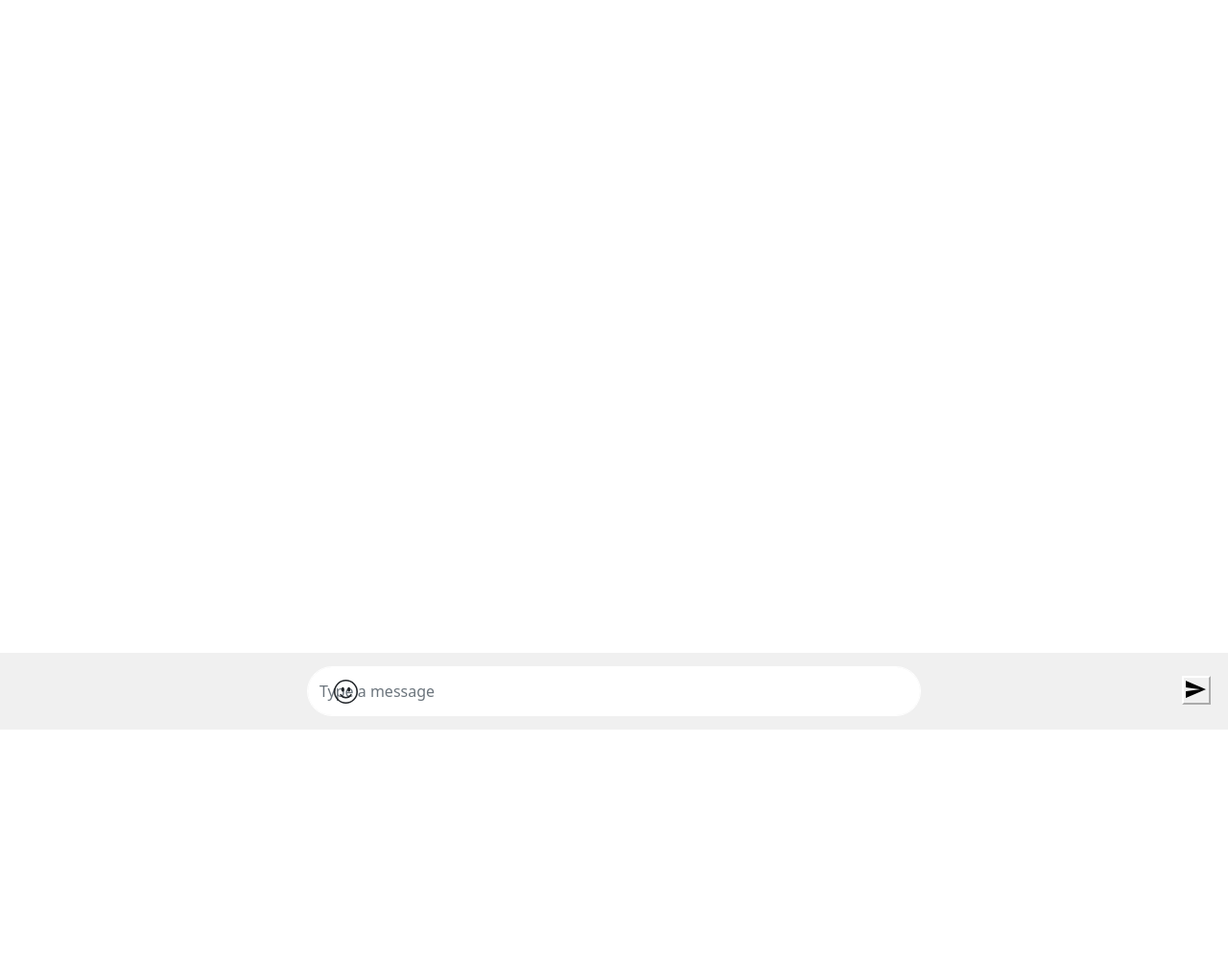
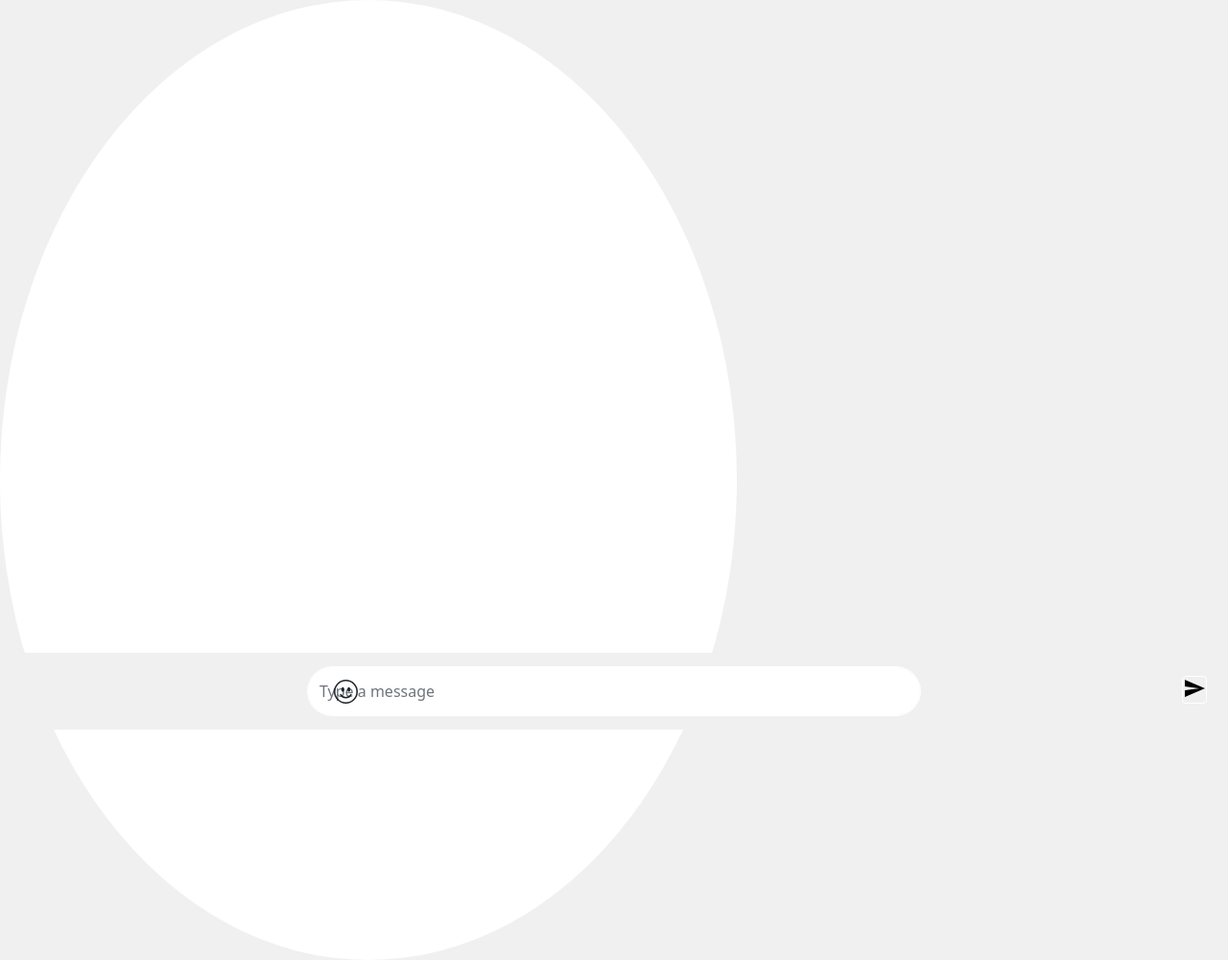
Before and after one commit to Ampplex/Ampplex-chat-App, a Flask app: page /Friend/1 in a window 1280 px wide. Shown: the whole page at 96% size. Before the commit the page ends 760 px from the top, so only its background shows below. Run offline with Flask 2, Linux system fonts and the light colour scheme; data comes from the database, SQL or seed files in the repository; both versions use the stored data as it was after the commit.

Commit message:
Improved the chat page UI

```diff
--- a/main.py
+++ b/main.py
@@ -23,7 +23,6 @@ def speak(audio):
     engine = pyttsx3.init('sapi5')
     voices = engine.getProperty('voices')
     engine.setProperty('voice', voices[1].id)
-    pyttsx3.speak(audio)
     engine.say(audio)
     engine.runAndWait()
 
@@ -205,13 +204,16 @@ def Edit_Profile():
     return redirect('/')
 
 
-@app.route('/Friend/<string:sno>')
+@app.route('/Friend/<string:sno>', methods=['GET', 'POST'])
 def Friend(sno):
     Index = sno[-1]
     hostname = Fetch_Host_Name(Index)
-    print('HOST NAME', hostname)
+    if request.method == 'POST':
+        message = request.form['message']
+        print(message)
+
     return render_template('friend.html', user_name=Ampplex_UserAuthentication.query.filter_by(
-        sno=Index).first().user_name)
+        sno=Index).first().user_name, sno=sno)
 
 
 if __name__ == '__main__':
--- a/templates/friend.html
+++ b/templates/friend.html
@@ -11,10 +11,14 @@
     <link rel="shortcut icon" href="../static/chat_app_icon.jpg">
 </head>
 
-<body>
+<body style="background-color: #f0f0f0;">
 
+    <div class="circle"
+        style="background-color: white; border-radius: 100%; position: absolute; width: 60%; height: 125%;" />
+
+    <form action="/Friend/{{sno}}" method="POST">
         <div class="chat-box">
-        <input class="form-control" placeholder="Type a message"
+            <input class="form-control" name="message" placeholder="Type a message" autocomplete="off"
                 style="width: 50%; border-radius: 10rem; height: 65%; border-color: white; scroll-behavior: smooth; box-shadow: 0px 0px 0px 0px;">
         </div>
         <div class="emoji-icon">
@@ -26,9 +30,11 @@
             </svg>
         </div>
         <div class="send-icon">
-        <button
-            style="background: url(../static/send.png); width: 30px; height: 30px; border-color: white; outline-color: white;"></button>
+            <button class="btn btn-danger"
+                style="background: url(../static/send.png); width: 25px; height: 29px; border-color: white; outline: none;; box-shadow: none; outline: none;"
+                type="submit"></button>
         </div>
+    </form>
 
     <style>
         .chat-box {
@@ -50,6 +56,7 @@
             position: absolute;
             left: 22.5rem;
             top: 45rem;
+            position: fixed;
         }
 
         .send-icon {
@@ -59,6 +66,7 @@
             margin-left: 77rem;
             position: absolute;
             top: 44rem;
+            position: fixed;
         }
     </style>
 
```
Also changed, not shown: user_info.db. Lines whose indentation alone changed are shown as unchanged.
